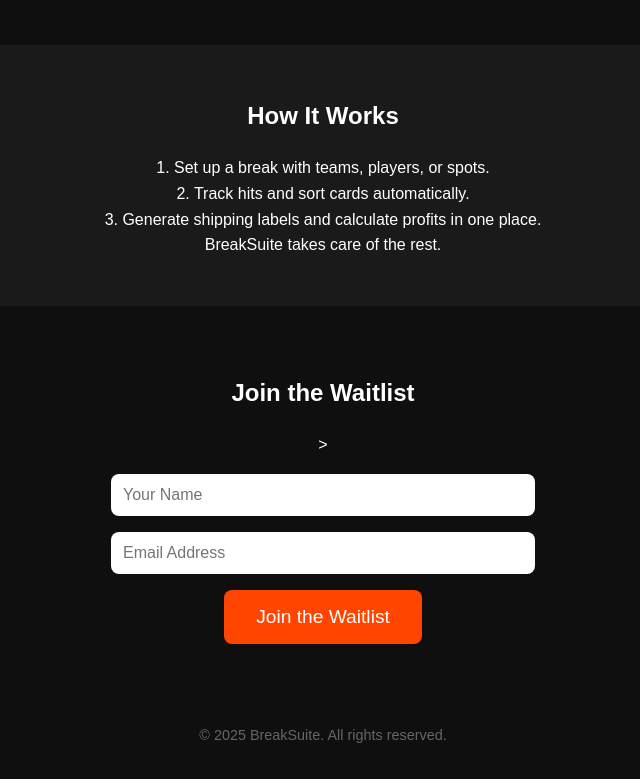
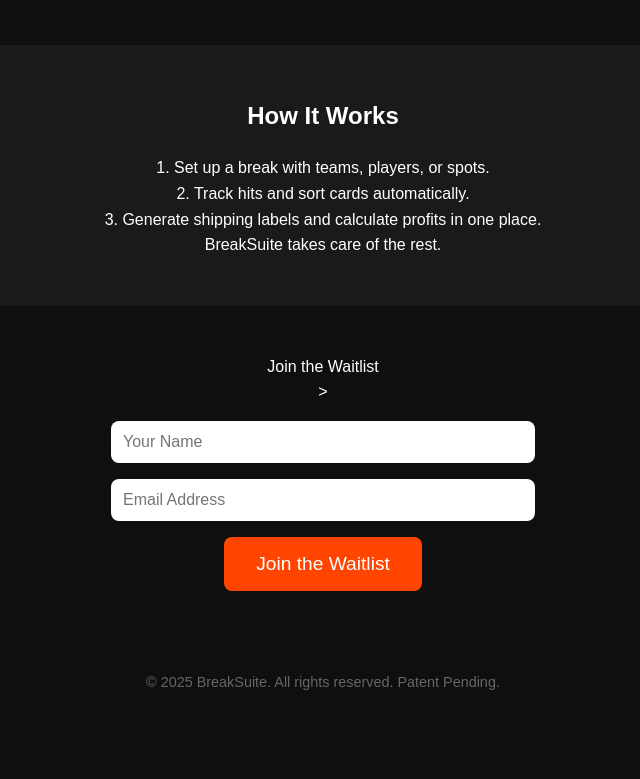
Before and after one commit to WesCooke1983/BreakSuite, a plain HTML site: page index.html in a window 1280 px wide. Shown: the part 897-1676 px from the top of the page, without its empty margins (317-957 px from the left). After the commit the page ends 1623 px from the top, so only its background shows below. Drawn offline with Linux system fonts and the light colour scheme.

Commit message:
Update index.html

```diff
--- a/index.html
+++ b/index.html
@@ -154,7 +154,7 @@
     BreakSuite takes care of the rest.</p>
   </section>
 
-  <section class="waitlist">
+  <section class="waitlist"
     <h2>Join the Waitlist</h2>
     <form action=<iframe data-tally-src="https://tally.so/r/wQQVMX" loading="lazy" width="100%" height="400" frameborder="0" marginheight="0" marginwidth="0" title="Join Waitlist"></iframe>
 >
@@ -165,7 +165,7 @@
   </section>
 
   <footer>
-    &copy; 2025 BreakSuite. All rights reserved.
+    &copy; 2025 BreakSuite. All rights reserved. Patent Pending.
   </footer>
 
 </body>
```
